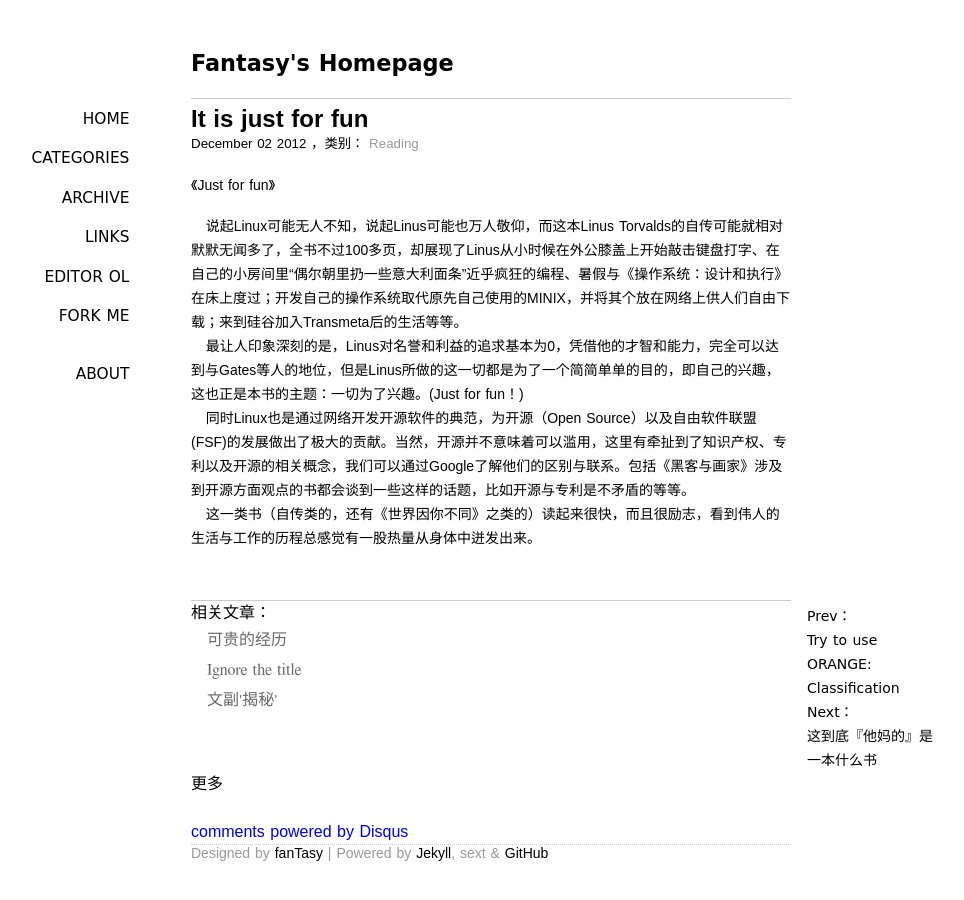
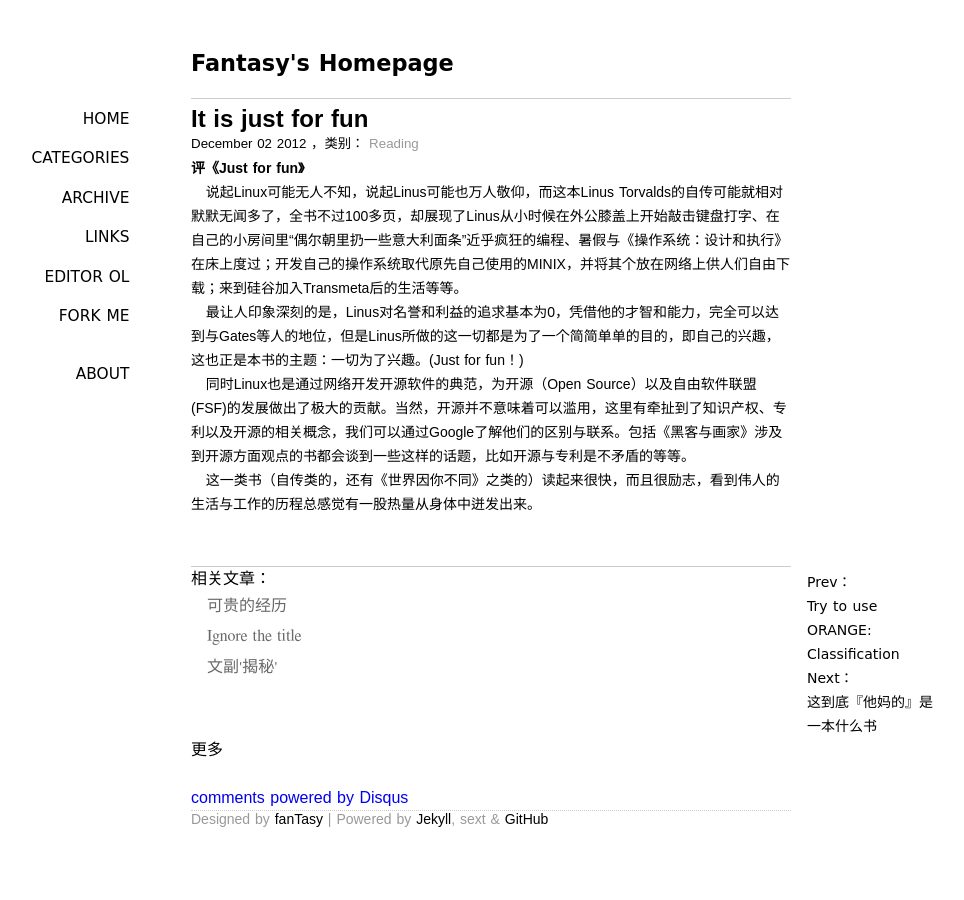
Before and after one commit to SFantasy/blog, a Jekyll site: the page built from _posts/2012-12-02-it-just-for-fun.markdown, in a window 1280 px wide. Shown: the whole page, without its empty margins (149-1113 px from the left). Built offline with Jekyll 4.4.1, drawn with Linux system fonts in a browser that asks for light colours; Markdown is read by kramdown in place of the engine named in the settings; comment, search, counter and statistics services are not loaded.

Commit message:
Update _posts/2012-12-02-it-just-for-fun.markdown

```diff
--- a/_posts/2012-12-02-it-just-for-fun.markdown
+++ b/_posts/2012-12-02-it-just-for-fun.markdown
@@ -6,7 +6,7 @@ comments: true
 categories: Reading
 ---
 
-* 《Just for fun》
+#### 评《Just for fun》
 
    说起Linux可能无人不知，说起Linus可能也万人敬仰，而这本Linus Torvalds的自传可能就相对默默无闻多了，全书不过100多页，却展现了Linus从小时候在外公膝盖上开始敲击键盘打字、在自己的小房间里“偶尔朝里扔一些意大利面条”近乎疯狂的编程、暑假与《操作系统：设计和执行》在床上度过；开发自己的操作系统取代原先自己使用的MINIX，并将其个放在网络上供人们自由下载；来到硅谷加入Transmeta后的生活等等。
 
```
